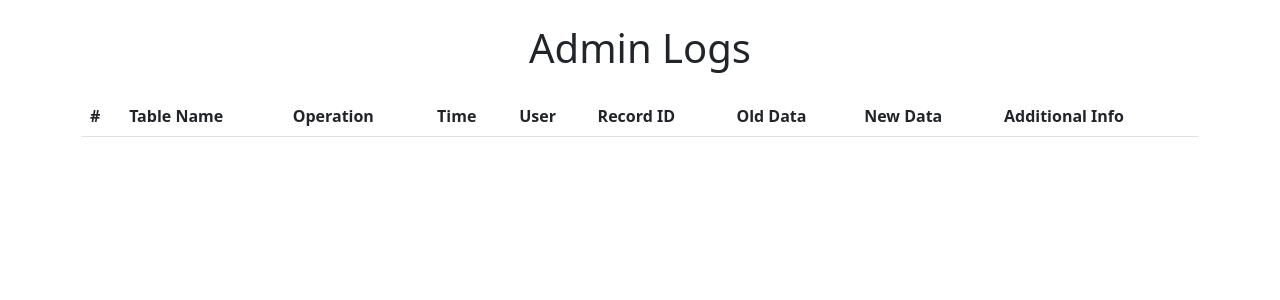
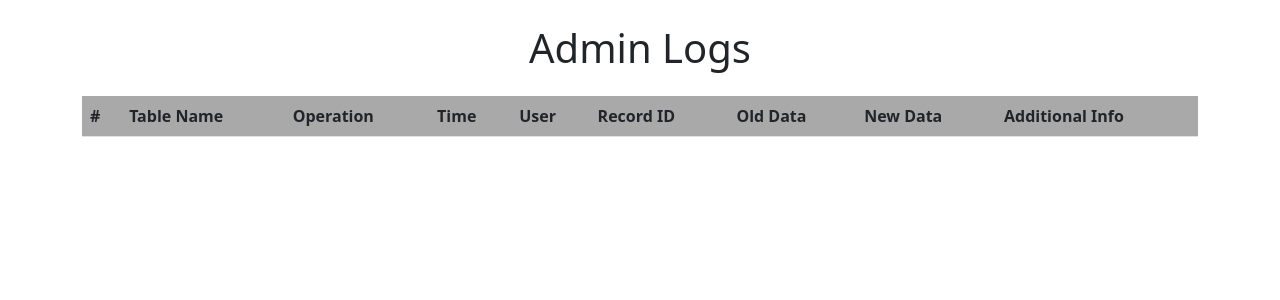
Before and after one commit to dungnt0888/bookingRoom, a Flask app: page /admin/view_logs in a window 1280 px wide. Shown: the top 300 px of the page. Run offline with Flask 3, Linux system fonts and the light colour scheme; lists and menus that the app fills with data are empty; some libraries are stand-ins or nearby versions.

Commit message:
some code

```diff
--- a/templates/index.html
+++ b/templates/index.html
@@ -155,7 +155,7 @@
             <p><strong id="time-range">Thời gian:</strong> </p>
             <form id="booking-form-content">
                 <label for="chairman">Người chủ trì:</label>
-                <input type="text" name="chairman" id="chairman" placeholder="Nhập tên người chủ trì"><br>
+                <input type="text" name="chairman" id="chairman" placeholder="Nhập tên người chủ trì" required><br>
                 <label for="booking_name">Cuộc họp:</label>
                 <select id="booking_name" name="booking_name">
                     <option value="" selected disabled>-- Chọn một tùy chọn --</option>
@@ -172,7 +172,7 @@
                 </select>
                 <!--<input type="text" name="booking_name" id="booking_name" placeholder="Nhập tên cuộc họp">--><br>
                 <label for="department">Khối phòng ban:</label>
-                <input type="text" name="department" id="department" placeholder="Nhập tên phòng ban"><br>
+                <input type="text" name="department" id="department" placeholder="Nhập tên phòng ban" required><br>
                 <label for="meetingContent">Nội dung cuộc họp:</label>
                 <textarea name="meetingContent" id="meetingContent" placeholder="Nhập nội dung cuộc họp" rows="4"></textarea><br>
                 <label>Tần suất:</label>
--- a/templates/view_logs.html
+++ b/templates/view_logs.html
@@ -12,15 +12,15 @@
         <table class="table table-striped mt-4">
             <thead>
                 <tr>
-                    <th>#</th>
-                    <th>Table Name</th>
-                    <th>Operation</th>
-                    <th>Time</th>
-                    <th>User</th>
-                    <th>Record ID</th>
-                    <th>Old Data</th>
-                    <th>New Data</th>
-                    <th>Additional Info</th>
+                    <th style="background: darkgray">#</th>
+                    <th style="background: darkgray">Table Name</th>
+                    <th style="background: darkgray">Operation</th>
+                    <th style="background: darkgray">Time</th>
+                    <th style="background: darkgray">User</th>
+                    <th style="background: darkgray">Record ID</th>
+                    <th style="background: darkgray">Old Data</th>
+                    <th style="background: darkgray">New Data</th>
+                    <th style="background: darkgray">Additional Info</th>
                 </tr>
             </thead>
             <tbody>
```
